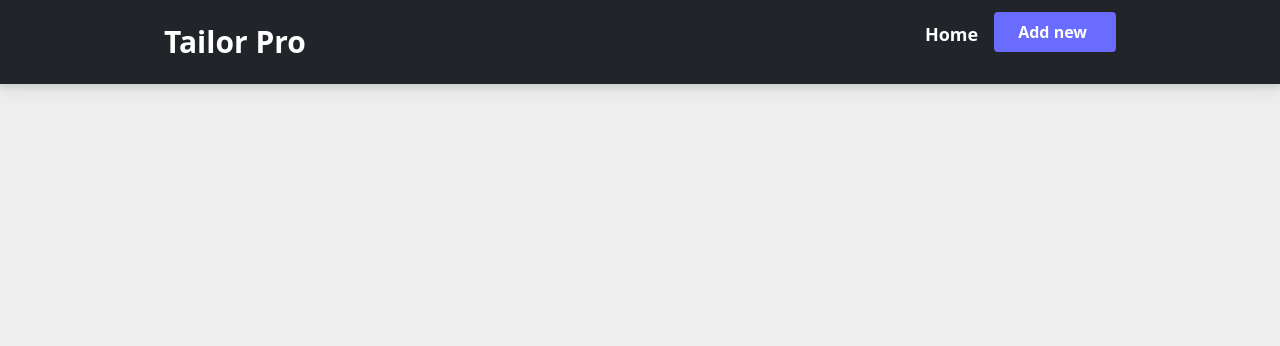
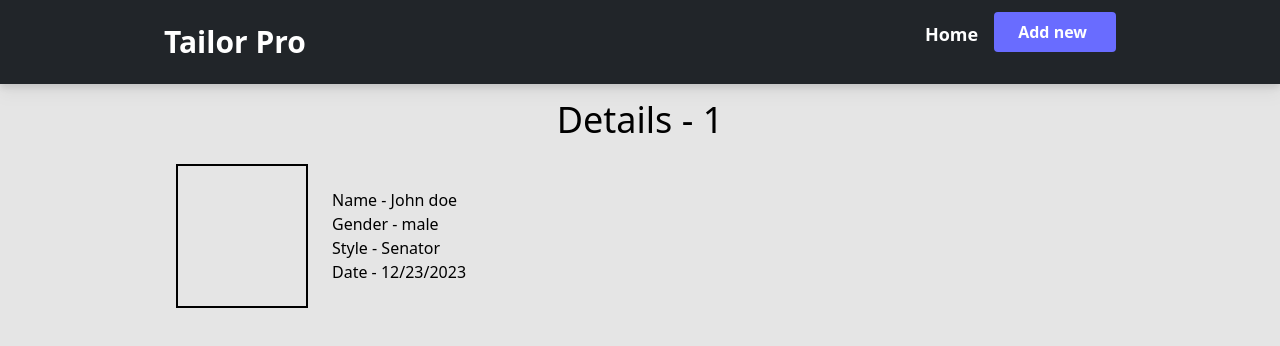
Before and after one commit to DevOlaMicheal/tailwind_concepts, a React (Vite) app: page /details/1 in a window 1280 px wide. Shown: the top 346 px of the page. Built offline with nearby package versions, Linux system fonts and the light colour scheme; data requests are answered from the project's data file.

Commit message:
Oh god im tired

```diff
--- a/src/App.jsx
+++ b/src/App.jsx
@@ -5,6 +5,7 @@ import Nav from "./components/Nav";
 import Home from "./components/Home";
 import { BrowserRouter as Router, Switch, Route } from "react-router-dom";
 import Create from "./components/Create";
+import BlogDetails from "./components/BlogDetails";
 
 function App() {
   const [count, setCount] = useState(0);
@@ -18,8 +19,12 @@ function App() {
             <Home />
           </Route>
 
-          <Route exact path="/create">
+          <Route path="/create">
             <Create />
+          </Route>
+
+          <Route path="/details/:id">
+            <BlogDetails />
           </Route>
         </Switch>
       </div>
--- /dev/null
+++ b/src/components/BlogDetails.jsx
@@ -0,0 +1,25 @@
+import React from 'react'
+import { useParams } from 'react-router-dom'
+import useFetch from "../useFetch";
+import DetailsProfile from './Customerprofile/DetailsProfile';
+
+export default function BlogDetails() {
+
+    const { id } = useParams()
+    const { data: details, Pending, error } = useFetch(`http://localhost:8000/Measurements/${id}`)
+  return (
+    <div className="py-3 container mx-auto">
+        <div className="text-center">
+        <h1 className="text-2xl md:text-4xl">Details - {id}</h1>
+        </div>
+        {Pending && <div> Loading.... </div>}
+        {error &&<div>{ error }</div>}
+        {details && (
+
+        <DetailsProfile details={details} />
+
+        )}
+      </div>
+
+  )
+}
--- /dev/null
+++ b/src/components/Customerprofile/DetailsProfile.jsx
@@ -0,0 +1,19 @@
+import React from 'react'
+
+export default function DetailsProfile({ details }) {
+  return (
+    <div className="p-4">
+        <div className="flex">
+            <div className="border-solid border-black border-2 p-[4rem]">
+
+            </div>
+             <div className="p-4">
+                <p>Name - {details.name} </p>
+                <p>Gender - {details.gender}</p>
+                <p>Style - {details.style}</p>
+                <p>Date - {details.date}</p>
+             </div>
+        </div>
+    </div>
+  )
+}
--- a/src/components/MeasurementList.jsx
+++ b/src/components/MeasurementList.jsx
@@ -1,45 +1,37 @@
 import React from "react";
-import pimage from '../assets/pro.png'
-import { FaBattleNet, FaArrowRight, FaCheck } from "react-icons/fa";
+import pimage from "../assets/pro.png";
+import { FaBattleNet, FaArrowRight, FaCheck, FaTrash } from "react-icons/fa";
+import { Link } from "react-router-dom";
 export default function MeasureList({ M, title }) {
   return (
     <div>
-      <h2 className="text-center pt-2">
-        { title }
-      </h2>
-    <div className='grid grid-cols-1 md:grid-cols-2 lg:grid-cols-3  gap-4 p-3'>
-
+      <h2 className="text-center pt-2">{title}</h2>
+      <div className="grid grid-cols-1 md:grid-cols-2 lg:grid-cols-3  gap-4 p-3">
         {M.map((measure) => (
           <div
             className="bg-white text-center p-3 flex flex-col rounded-lg"
             key={measure.id}
           >
-
             <div className="flex flex-col p-2">
               <p>Name: {measure.name}</p>
               <p>Date: {measure.date} </p>
               <p>gender: {measure.gender}</p>
-
             </div>
 
-
-          <h2 className="font-semibold text-2xl py-1 border-b-2 border-whitee text-center">{measure.style}</h2>
-
+            <h2 className="font-semibold text-2xl py-1 border-b-2 border-whitee text-center">
+              {measure.style}
+            </h2>
 
             <div className="flex flex-row justify-center py-2">
-          <button
-              className=" flex border-[1px] items-center text-center border-altlearn px-4 font-semibold rounded py-[8px] hover:bg-altlearn hover:text-white md:px-[6px] mr-1"
-            >
-              <span className="mr-[5px] ">view details</span> <FaArrowRight />
+              <Link to={`details/${measure.id}`}>
+                <button className="flex border-[1px] items-center text-center border-altlearn px-4 font-semibold rounded py-[8px] hover:bg-altlearn hover:text-white md:px-[6px] mr-1">
+                  <span className="mr-[5px] ">view details</span>{" "}
+                  <FaArrowRight />
                 </button>
-              <button
+              </Link>
 
-              className="flex items-center border-[1px] text-center border-green-500 px-4 font-semibold rounded py-[8px] hover:bg-green-500 hover:text-white  md:px-[6px]"
-
-
-            >
-               <span className="mr-[5px]">Completed</span>
-              < FaCheck />
+              <button className="flex items-center border-[1px] text-center border-red-500 font-semibold rounded py-[8px] bg-red-500 text-white px-4">
+                <FaTrash />
               </button>
             </div>
           </div>
--- a/src/useFetch.jsx
+++ b/src/useFetch.jsx
@@ -6,7 +6,8 @@ export default function useFetch(url) {
     const [error, setError] = useState(null);
 
     useEffect(() => {
-      fetch(url)
+
+        fetch(url)
         .then((res) => {
           if (!res.ok) {
             throw Error("Could not fetch data, try again");
@@ -22,7 +23,8 @@ export default function useFetch(url) {
           setPending(false);
           setError(err.message);
         });
+
     }, [url]);
+    return { data, Pending, error}
 
-    return { data, Pending, error}
-}
+  }
--- a/tailwind.config.cjs
+++ b/tailwind.config.cjs
@@ -25,7 +25,7 @@ module.exports = {
     extend: {
       colors: {
         altlearn: "#696cff",
-        whitee: "#eee"
+        whitee: "#E5E5E5"
       },
 
       fontSize: {
```
Lines whose indentation alone changed are shown as unchanged.
